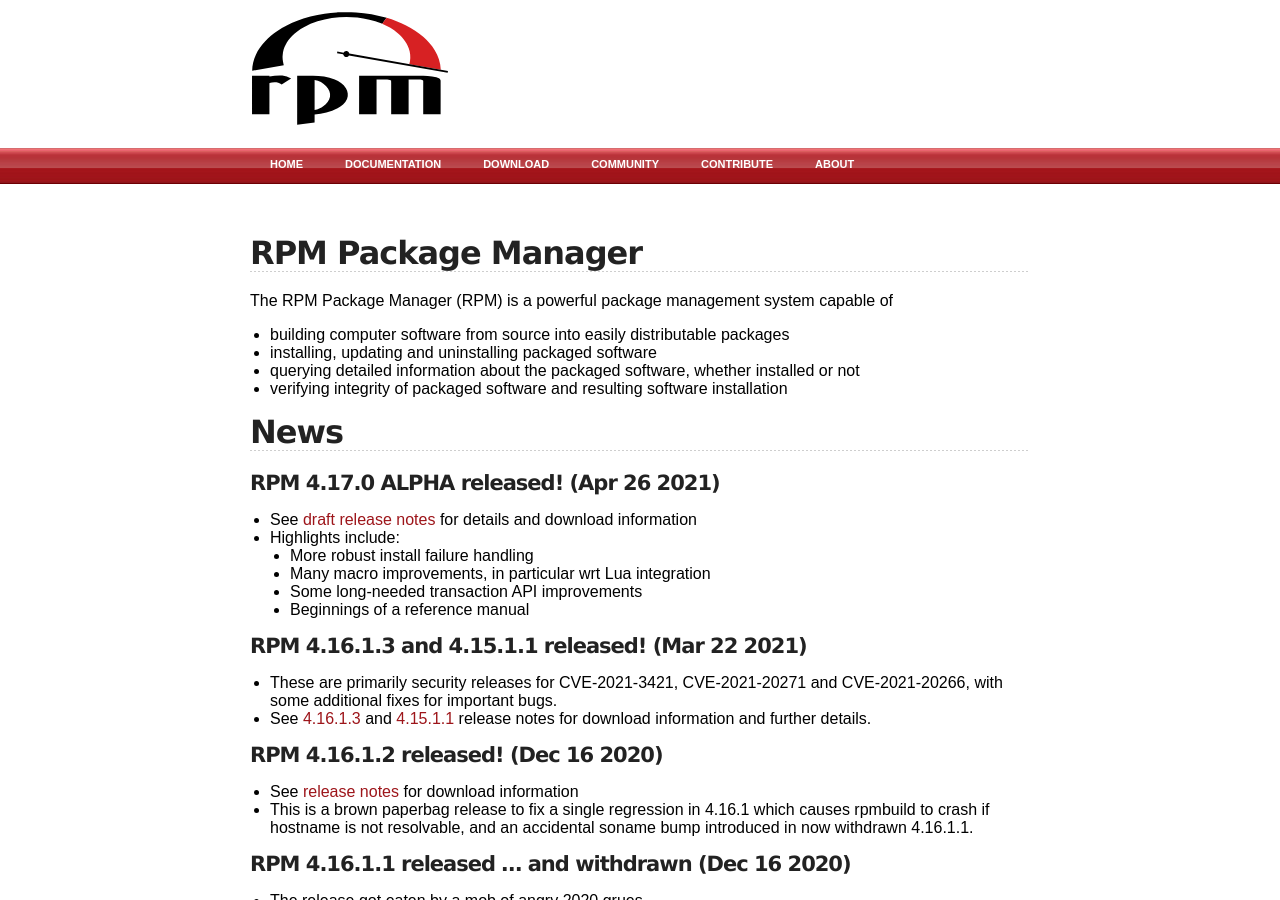
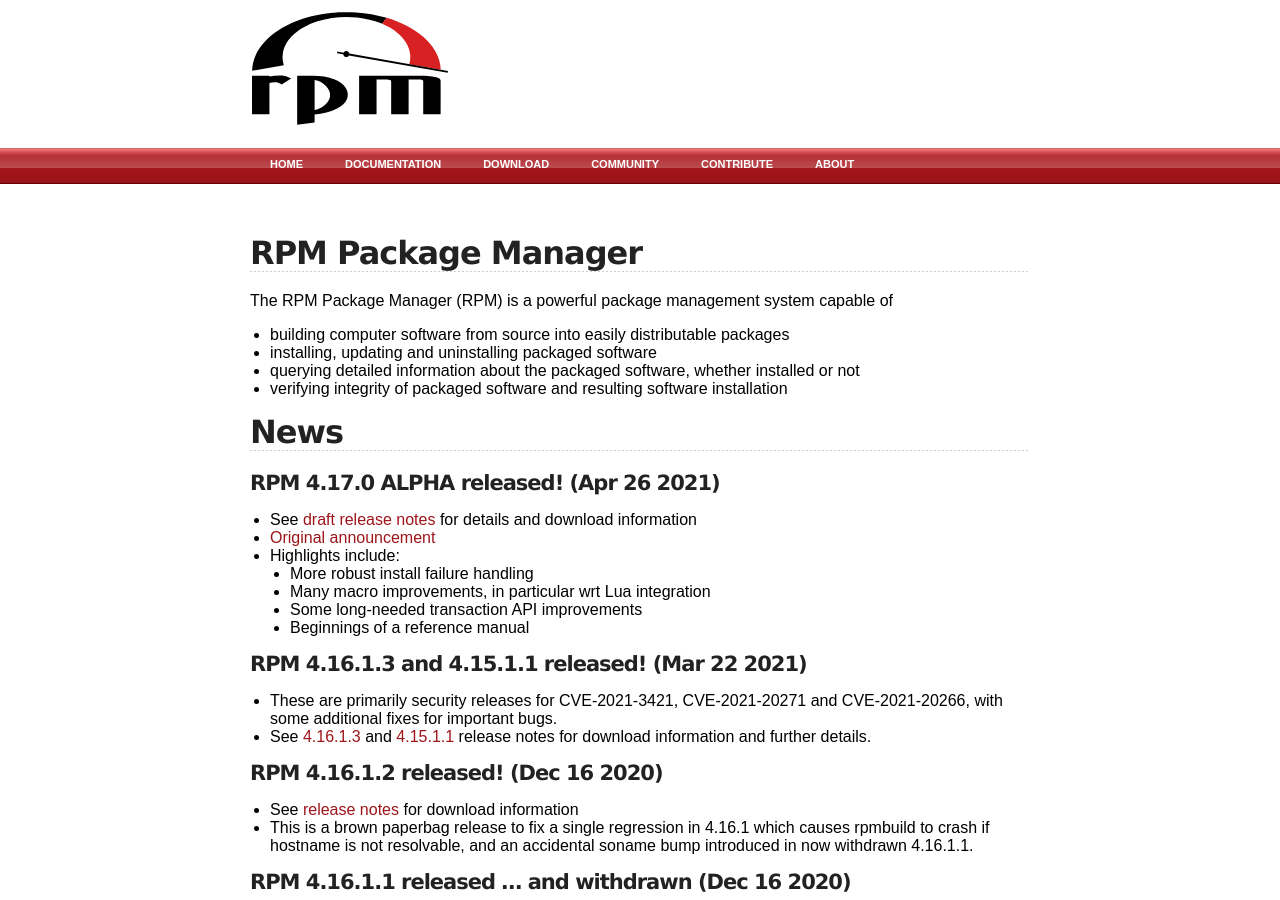
Before and after one commit to rpm-software-management/rpm-web, a Jekyll site: the page built from index.md, in a window 1280 px wide and 900 px high. Built offline with Jekyll 4.4.1, drawn with Linux system fonts in a browser that asks for light colours.

Commit message:
Link 4.17 ml announcement too

```diff
--- a/index.md
+++ b/index.md
@@ -17,6 +17,7 @@ capable of
 ## News
 #### RPM 4.17.0 ALPHA released! (Apr 26 2021)
 * See [draft release notes](wiki/Releases/4.17.0) for details and download information
+* [Original announcement](https://lists.rpm.org/pipermail/rpm-announce/2021-April/000088.html)
 * Highlights include:
   * More robust install failure handling
   * Many macro improvements, in particular wrt Lua integration
```
